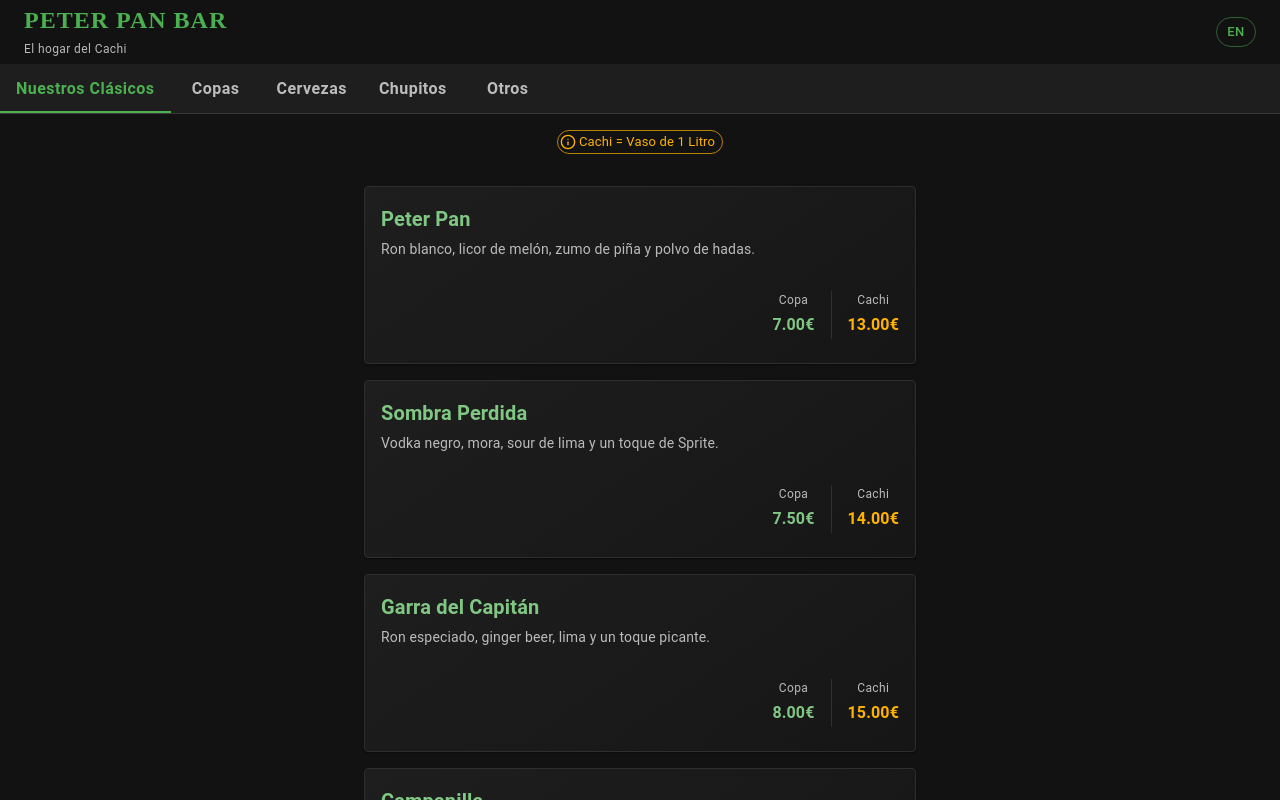
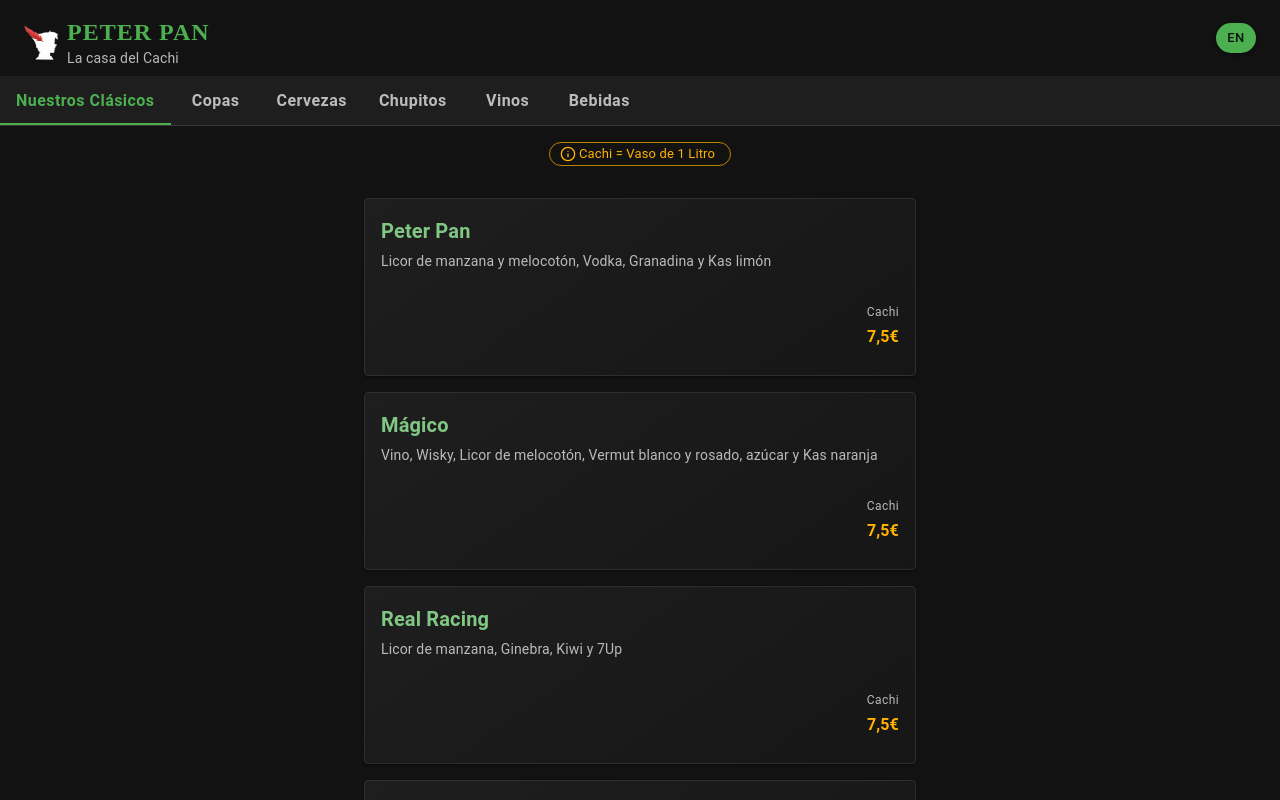
Before and after one commit to andr-33/peter-pan-menu-digital, a React (Vite) app: page / in a window 1280 px wide. Built offline with nearby package versions, Linux system fonts and the light colour scheme.

Commit message:
Menu with all prices and main features

```diff
--- a/index.html
+++ b/index.html
@@ -1,12 +1,16 @@
 <!DOCTYPE html>
 <html lang="es">
+
 <head>
+  <link rel="icon" type="image/png" href="/public/logo.png">
   <meta charset="UTF-8" />
   <meta name="viewport" content="width=device-width, initial-scale=1.0" />
-    <title>Peter Pan Bar - Carta Digital</title>
+  <title>Peter Pan - Carta Digital</title>
 </head>
+
 <body>
   <div id="root"></div>
   <script type="module" src="/src/main.tsx"></script>
 </body>
+
 </html>
--- a/src/carta_peter_pan_bar.tsx
+++ b/src/carta_peter_pan_bar.tsx
@@ -6,7 +6,8 @@ import {
   Tabs,
   Tab,
   Container,
-  Chip
+  Chip,
+  Typography
 } from '@mui/material';
 import { Info } from 'lucide-react';
 
@@ -62,6 +63,7 @@ export default function PeterPanBarMenu() {
           <Container maxWidth="sm" disableGutters>
 
             {/* Banner de información de "Cachi" global */}
+            {(tabValue === 0 || tabValue === 1) && (
               <Box sx={{ px: 2, pt: 2, pb: 0, display: 'flex', justifyContent: 'center' }}>
                 <Chip
                   icon={<Info size={16} />}
@@ -69,9 +71,10 @@ export default function PeterPanBarMenu() {
                   color="secondary"
                   variant="outlined"
                   size="small"
-                sx={{ mb: 1 }}
+                  sx={{ mb: 1, px: 1 }}
                 />
               </Box>
+            )}
 
             {/* PANEL 1: NUESTROS CLÁSICOS */}
             <CustomTabPanel value={tabValue} index={0}>
@@ -90,12 +93,22 @@ export default function PeterPanBarMenu() {
 
             {/* PANEL 4: CHUPITOS */}
             <CustomTabPanel value={tabValue} index={3}>
+              <Box sx={{ mb: 2, p: 1.5, bgcolor: 'rgba(76, 175, 80, 0.1)', borderRadius: 2, borderLeft: '4px solid #4caf50', textAlign: 'center' }}>
+                <Typography variant="subtitle1" fontWeight="bold" color="text.primary">
+                  {lang === 'es' ? 'Todos nuestros chupitos a 2,50€' : 'All our shots at 2.50€'}
+                </Typography>
+              </Box>
               <GenericPanel items={menuData.chupitos} lang={lang} />
             </CustomTabPanel>
 
-            {/* PANEL 5: OTROS */}
+            {/* PANEL 5: VINOS */}
             <CustomTabPanel value={tabValue} index={4}>
-              <GenericPanel items={menuData.otros} lang={lang} />
+              <GenericPanel items={menuData.vinos} lang={lang} />
+            </CustomTabPanel>
+
+            {/* PANEL 6: BEBIDAS */}
+            <CustomTabPanel value={tabValue} index={5}>
+              <GenericPanel items={menuData.bebidas} lang={lang} />
             </CustomTabPanel>
 
           </Container>
--- a/src/components/GenericPanel.tsx
+++ b/src/components/GenericPanel.tsx
@@ -14,7 +14,7 @@ export default function GenericPanel({ items, lang }: GenericPanelProps) {
           <Box key={idx}>
             <Box sx={{ px: 2, py: 2, display: 'flex', justifyContent: 'space-between', alignItems: 'center' }}>
               <Typography variant="body1">{item.name[lang]}</Typography>
-              <Typography variant="h6" color="primary.light">{item.price}€</Typography>
+              {item.price && <Typography variant="body1" color="primary.light" fontWeight="bold">{item.price}€</Typography>}
             </Box>
             {idx < items.length - 1 && <Divider sx={{ opacity: 0.5 }} />}
           </Box>
--- a/src/components/Header.tsx
+++ b/src/components/Header.tsx
@@ -18,16 +18,21 @@ export default function Header({ lang, onToggleLanguage }: HeaderProps) {
       }}
     >
       <Toolbar>
-        <Box sx={{ flexGrow: 1 }}>
-          <Typography variant="h5" component="div" sx={{ color: 'primary.main', fontFamily: 'serif', letterSpacing: 1 }}>
-            {uiTexts.title}
-          </Typography>
-          <Typography variant="caption" color="text.secondary">
-            {uiTexts.subtitle[lang]}
-          </Typography>
+        <Box sx={{ flexGrow: 1, mt: 2, mb: 1 }}>
+          <Box sx={{ display: 'flex', alignItems: 'center', gap: 1 }}>
+            <img src="/logo.png" alt="Logo" style={{ width: '35px', height: '35px' }} />
+            <Box sx={{ display: 'flex', flexDirection: 'column' }}>
+              <Typography variant="h5" component="div" sx={{ color: 'primary.main', fontFamily: 'serif', letterSpacing: 1 }}>
+                {uiTexts.title}
+              </Typography>
+              <Typography variant="body2" color="text.secondary">
+                {uiTexts.subtitle[lang]}
+              </Typography>
+            </Box>
+          </Box>
         </Box>
         <Button
-          variant="outlined"
+          variant="contained"
           color="primary"
           size="small"
           onClick={onToggleLanguage}
--- a/src/components/PriceRow.tsx
+++ b/src/components/PriceRow.tsx
@@ -2,7 +2,7 @@ import { Box, Typography, Divider } from '@mui/material';
 import { uiTexts } from '../data/menuData';
 
 interface PriceRowProps {
-  priceCopa: string;
+  priceCopa?: string;
   priceCachi: string;
   lang: 'es' | 'en';
 }
@@ -10,6 +10,7 @@ interface PriceRowProps {
 export default function PriceRow({ priceCopa, priceCachi, lang }: PriceRowProps) {
   return (
     <Box sx={{ display: 'flex', gap: 2, mt: 1, justifyContent: 'flex-end' }}>
+      {priceCopa && (
         <Box sx={{ textAlign: 'center' }}>
           <Typography variant="caption" color="text.secondary" display="block">
             {uiTexts.copaHeader[lang]}
@@ -17,8 +18,9 @@ export default function PriceRow({ priceCopa, priceCachi, lang }: PriceRowProps)
           <Typography variant="subtitle1" fontWeight="bold" color="primary.light">
             {priceCopa}€
           </Typography>
+          <Divider orientation="vertical" flexItem sx={{ borderColor: 'rgba(255,255,255,0.1)' }} />
         </Box>
-      <Divider orientation="vertical" flexItem sx={{ borderColor: 'rgba(255,255,255,0.1)' }} />
+      )}
       <Box sx={{ textAlign: 'center' }}>
         <Typography variant="caption" color="text.secondary" display="block">
           {uiTexts.cachiHeader[lang]}
--- a/src/components/SpiritsPanel.tsx
+++ b/src/components/SpiritsPanel.tsx
@@ -25,15 +25,34 @@ export default function SpiritsPanel({ lang }: SpiritsPanelProps) {
             <Typography variant="h6">{category.name[lang]}</Typography>
           </AccordionSummary>
           <AccordionDetails sx={{ p: 0 }}>
+            {/* Cabecera de columnas para Copa y Cachi */}
+            <Box sx={{ px: 2, py: 1, display: 'flex', justifyContent: 'space-between', alignItems: 'center' }}>
+              <Typography variant="caption" color="text.secondary" sx={{ fontWeight: 'bold' }}>
+                {lang === 'es' ? 'Marca' : 'Brand'}
+              </Typography>
+              <Box sx={{ display: 'flex', gap: 2, textAlign: 'right' }}>
+                <Box sx={{ width: '55px' }}>
+                  <Typography variant="caption" color="text.secondary" sx={{ fontWeight: 'bold' }}>
+                    {uiTexts.copaHeader[lang]}
+                  </Typography>
+                </Box>
+                <Box sx={{ width: '55px' }}>
+                  <Typography variant="caption" sx={{ fontWeight: 'bold', color: 'secondary.main' }}>
+                    {uiTexts.cachiHeader[lang]}
+                  </Typography>
+                </Box>
+              </Box>
+            </Box>
+
             {category.items.map((item, itemIdx) => (
               <Box key={itemIdx}>
                 <Box sx={{ px: 2, py: 1.5, display: 'flex', justifyContent: 'space-between', alignItems: 'center' }}>
                   <Typography variant="body1">{item.name}</Typography>
                   <Box sx={{ display: 'flex', gap: 2, textAlign: 'right' }}>
-                    <Box>
-                      <Typography variant="body1" fontWeight="medium">{item.priceCopa}€</Typography>
+                    <Box sx={{ width: '55px' }}>
+                      <Typography variant="body2" fontWeight="medium" color="text.secondary">{item.priceCopa}€</Typography>
                     </Box>
-                    <Box sx={{ width: '45px' }}>
+                    <Box sx={{ width: '55px' }}>
                       <Typography variant="body1" fontWeight="bold" color="secondary.main">{item.priceCachi}€</Typography>
                     </Box>
                   </Box>
--- a/src/data/menuData.ts
+++ b/src/data/menuData.ts
@@ -12,7 +12,7 @@ export interface ClassicItem {
   id: string;
   name: MultilingualString;
   description: MultilingualString;
-  priceCopa: string;
+  priceCopa?: string;
   priceCachi: string;
 }
 
@@ -30,7 +30,7 @@ export interface SpiritCategory {
 
 export interface GenericItem {
   name: MultilingualString;
-  price: string;
+  price?: string;
 }
 
 export interface MenuData {
@@ -39,45 +39,68 @@ export interface MenuData {
   copas: SpiritCategory[];
   cervezas: GenericItem[];
   chupitos: GenericItem[];
-  otros: GenericItem[];
+  vinos: GenericItem[];
+  bebidas: GenericItem[];
 }
 
 export const menuData: MenuData = {
   categories: [
     { id: 'clasicos', label: { es: 'Nuestros Clásicos', en: 'Our Classics' } },
-    { id: 'copas', label: { es: 'Copas', en: 'Spirits & Mixers' } },
+    { id: 'copas', label: { es: 'Copas', en: 'Mixers' } },
     { id: 'cervezas', label: { es: 'Cervezas', en: 'Beers' } },
     { id: 'chupitos', label: { es: 'Chupitos', en: 'Shots' } },
-    { id: 'otros', label: { es: 'Otros', en: 'Others' } }
+    { id: 'vinos', label: { es: 'Vinos', en: 'Wine' } },
+    { id: 'bebidas', label: { es: 'Bebidas', en: 'Drinks' } },
   ],
   clasicos: [
     {
       id: 'c1',
-      name: { es: 'Peter Pan', en: "Peter Pan" },
-      description: { es: 'Ron blanco, licor de melón, zumo de piña y polvo de hadas.', en: 'White rum, melon liqueur, pineapple juice and fairy dust.' },
-      priceCopa: '7.00',
-      priceCachi: '13.00'
+      name: { es: 'Peter Pan', en: 'Peter Pan' },
+      description: { es: 'Licor de manzana y melocotón, Vodka, Granadina y Kas limón', en: 'Apple and peach liqueur, Vodka, Grenadine and lemon soda' },
+      priceCachi: '7,5'
     },
     {
       id: 'c2',
-      name: { es: 'Sombra Perdida', en: 'Lost Shadow' },
-      description: { es: 'Vodka negro, mora, sour de lima y un toque de Sprite.', en: 'Black vodka, blackberry, lime sour and a touch of Sprite.' },
-      priceCopa: '7.50',
-      priceCachi: '14.00'
+      name: { es: 'Mágico', en: 'Magic' },
+      description: { es: 'Vino, Wisky, Licor de melocotón, Vermut blanco y rosado, azúcar y Kas naranja', en: 'Wine, Whisky, Peach liqueur, white and rose Vermouth, sugar and orange soda' },
+      priceCachi: '7,5'
     },
     {
       id: 'c3',
-      name: { es: 'Garra del Capitán', en: "Captain's Hook" },
-      description: { es: 'Ron especiado, ginger beer, lima y un toque picante.', en: 'Spiced rum, ginger beer, lime and a spicy touch.' },
-      priceCopa: '8.00',
-      priceCachi: '15.00'
+      name: { es: 'Real Racing', en: 'Real Racing' },
+      description: { es: 'Licor de manzana, Ginebra, Kiwi y 7Up', en: 'Apple liqueur, Gin, Kiwi and 7Up' },
+      priceCachi: '7,5'
     },
     {
       id: 'c4',
-      name: { es: 'Campanilla', en: 'Tinkerbell' },
-      description: { es: 'Tequila, puré de maracuyá, triple sec y borde de azúcar pica-pica.', en: 'Tequila, passion fruit puree, triple sec and sour sugar rim.' },
-      priceCopa: '7.50',
-      priceCachi: '14.00'
+      name: { es: 'Sexo en la playa', en: 'Sex on the beach' },
+      description: { es: 'Licor de melocotón, Malibu y zumo de piña', en: 'Peach liqueur, Malibu and pineapple juice' },
+      priceCachi: '7,5'
+    },
+    {
+      id: 'c5',
+      name: { es: 'Sexo en el Peter', en: 'Sex on the Peter' },
+      description: { es: 'Vodka, Malibu y zumo de piña', en: 'Vodka, Malibu and pineapple juice' },
+      priceCachi: '7,5'
+    },
+    {
+      id: 'c6',
+      name: { es: 'Orgasmo de limon', en: 'Orgasm lemon' },
+      description: { es: 'Licor de manzana, Tropical Blue y Kas limón', en: 'Apple liqueur, Tropical Blue and lemon soda' },
+      priceCachi: '7,5'
+    },
+    {
+      id: 'c7',
+      name: { es: 'Orgasmo de naranja', en: 'Orgasm orange' },
+      description: { es: 'Licor de melocotón, Tropical Blue y Kas naranja', en: 'Peach liqueur, Tropical Blue and orange soda' },
+      priceCachi: '7,5'
+    },
+    {
+      id: 'c8',
+      name: { es: 'Mojito Clásico', en: 'Mojito Classic' },
+      description: { es: 'Rodajas de limon, hierbabuena, Ron blanco, azúcar y 7Up.', en: 'Lime slices, mint, white rum, sugar and 7Up.' },
+      priceCopa: '7,5',
+      priceCachi: '9,5'
     }
   ],
   copas: [
@@ -85,75 +108,116 @@ export const menuData: MenuData = {
       categoryId: 'ron',
       name: { es: 'Rones', en: 'Rums' },
       items: [
-        { name: 'Brugal Añejo', priceCopa: '6.50', priceCachi: '12.00' },
-        { name: 'Barceló', priceCopa: '6.50', priceCachi: '12.00' },
-        { name: 'Cacique', priceCopa: '6.50', priceCachi: '12.00' },
-        { name: 'Santa Teresa 1796', priceCopa: '9.00', priceCachi: '16.00' }
+        { name: 'Brugal Añejo', priceCopa: '6,50', priceCachi: '8,5' },
+        { name: 'Barceló', priceCopa: '6,50', priceCachi: '8,5' },
+        { name: 'Cacique', priceCopa: '6,50', priceCachi: '8,5' },
+        { name: 'Santa Teresa', priceCopa: '6,50', priceCachi: '8,5' },
+        { name: 'Arehucas', priceCopa: '6,50', priceCachi: '8,5' },
+        { name: 'Barcardí', priceCopa: '6,50', priceCachi: '8,5' },
+        { name: 'Barcardí Limón', priceCopa: '6,50', priceCachi: '8,5' },
+        { name: 'Legendario', priceCopa: '6,50', priceCachi: '8,5' },
+        { name: 'Malibu', priceCopa: '6,50', priceCachi: '8,5' },
+        { name: 'Negrita', priceCopa: '6,50', priceCachi: '7,7' },
+        { name: 'Captain Morgan', priceCopa: '6,50', priceCachi: '8,5' }
       ]
     },
     {
       categoryId: 'whisky',
       name: { es: 'Whiskys', en: 'Whiskies' },
       items: [
-        { name: "Ballantine's", priceCopa: '6.50', priceCachi: '12.00' },
-        { name: 'DYC 8', priceCopa: '6.00', priceCachi: '11.00' },
-        { name: "Jack Daniel's", priceCopa: '7.50', priceCachi: '14.00' },
-        { name: 'Johnnie Walker Black', priceCopa: '8.50', priceCachi: '15.00' }
+        { name: "Ballantine's", priceCopa: '6,50', priceCachi: '8,5' },
+        { name: 'DYC', priceCopa: '6,50', priceCachi: '7,7' },
+        { name: "Jack Daniel's", priceCopa: '6,50', priceCachi: '10,5' },
+        { name: 'Johnnie Walker', priceCopa: '6,50', priceCachi: '8,5' },
+        { name: 'Bold', priceCopa: '6,50', priceCachi: '8,5' },
+        { name: 'Jameson', priceCopa: '6,50', priceCachi: '8,5' },
+        { name: 'JB', priceCopa: '6,50', priceCachi: '8,5' },
+        { name: 'White Label', priceCopa: '6,50', priceCachi: '8,5' }
       ]
     },
     {
       categoryId: 'ginebra',
       name: { es: 'Ginebras', en: 'Gins' },
       items: [
-        { name: 'Beefeater', priceCopa: '6.50', priceCachi: '12.00' },
-        { name: "Seagram's", priceCopa: '6.50', priceCachi: '12.00' },
-        { name: 'Puerto de Indias (Fresa)', priceCopa: '7.00', priceCachi: '13.00' },
-        { name: "Hendrick's", priceCopa: '9.00', priceCachi: '16.00' }
+        { name: 'Beefeater', priceCopa: '6,50', priceCachi: '8,5' },
+        { name: "Seagram's", priceCopa: '6,50', priceCachi: '8,5' },
+        { name: 'Tanqueray', priceCopa: '6,50', priceCachi: '8,5' },
+        { name: 'Puerto de Indias', priceCopa: '6,50', priceCachi: '8,7' },
+        { name: 'Larios', priceCopa: '6,50', priceCachi: '7,7' },
+        { name: 'Bombay', priceCopa: '6,50', priceCachi: '8,5' },
+        { name: 'Bombay Sapphire', priceCopa: '6,50', priceCachi: '10,5' },
       ]
     },
     {
       categoryId: 'vodka',
       name: { es: 'Vodkas', en: 'Vodkas' },
       items: [
-        { name: 'Absolut', priceCopa: '6.50', priceCachi: '12.00' },
-        { name: 'Smirnoff', priceCopa: '6.50', priceCachi: '12.00' },
-        { name: 'Grey Goose', priceCopa: '9.50', priceCachi: '17.00' }
+        { name: 'Absolut', priceCopa: '6,50', priceCachi: '8,5' },
+        { name: 'Eristoff', priceCopa: '6,50', priceCachi: '7,7' },
+        { name: 'Vodka Negro', priceCopa: '6,50', priceCachi: '8,5' },
+
       ]
     }
   ],
   cervezas: [
-    { name: { es: 'Caña Mahou', en: 'Small Draft Beer' }, price: '2.00' },
-    { name: { es: 'Doble Mahou', en: 'Large Draft Beer' }, price: '3.00' },
-    { name: { es: 'Tercio Mahou 5 Estrellas', en: 'Mahou 5 Estrellas Bottle' }, price: '3.50' },
-    { name: { es: 'Tercio Alhambra Reserva', en: 'Alhambra Reserva Bottle' }, price: '4.00' },
-    { name: { es: 'Cachi de Cerveza', en: 'Cachi Beer (1 Liter)' }, price: '7.00' },
-    { name: { es: 'Cachi de Calimocho', en: 'Cachi Calimocho (Wine & Cola)' }, price: '7.00' }
+    { name: { es: 'Tercio Mahou', en: 'Mahou Bottle' }, price: '2,7' },
+    { name: { es: 'Tercio Estrella Galicia', en: 'Estrella Galicia Bottle' }, price: '2,7' },
+    { name: { es: 'Tercio Alhambra', en: 'Alhambra Bottle' }, price: '3' },
+    { name: { es: 'Tercio Voll Damm', en: 'Voll Damm Bottle' }, price: '3' },
+    { name: { es: 'Tercio Radler', en: 'Radler Bottle' }, price: '3' },
+    { name: { es: 'Tercio 0,0 Tostada', en: '0,0 Tostada Bottle' }, price: '3' },
+    { name: { es: 'Caña', en: 'Half-pint' }, price: '3,5' },
+    { name: { es: 'Cachi de Cerveza', en: 'Cachi Beer (1 Liter)' }, price: '6,5' },
   ],
   chupitos: [
-    { name: { es: 'Tequila José Cuervo', en: 'José Cuervo Tequila' }, price: '2.50' },
-    { name: { es: 'Jägermeister', en: 'Jägermeister' }, price: '3.00' },
-    { name: { es: 'Crema de Orujo', en: 'Orujo Cream' }, price: '2.50' },
-    { name: { es: 'Vodka Caramelo', en: 'Caramel Vodka' }, price: '2.50' }
+    { name: { es: 'Tequila José Cuervo', en: 'José Cuervo Tequila' } },
+    { name: { es: 'Tequila de fresa', en: 'Strawberry Tequila' } },
+    { name: { es: 'Plata o Plomo', en: 'Plata o Plomo' } },
+    { name: { es: 'Jägermeister', en: 'Jägermeister' } },
+    { name: { es: 'Crema de Orujo', en: 'Orujo Cream' } },
+    { name: { es: 'Ron miel', en: 'Honey Rum' } },
+    { name: { es: 'Vodka Negro', en: 'Black Vodka' } },
+    { name: { es: 'Peche', en: 'Peche' } },
+    { name: { es: 'Thunder Bitch', en: 'Thunder Bitch' } },
   ],
-  otros: [
-    { name: { es: 'Refrescos (Cola, Naranja, Limón...)', en: 'Sodas (Cola, Orange, Lemon...)' }, price: '2.50' },
-    { name: { es: 'Zumos (Piña, Melocotón)', en: 'Juices (Pineapple, Peach)' }, price: '2.50' },
-    { name: { es: 'Agua Mineral', en: 'Mineral Water' }, price: '2.00' },
-    { name: { es: 'Red Bull', en: 'Red Bull' }, price: '3.50' },
-    { name: { es: 'Copa de Vino (Tinto / Blanco)', en: 'Glass of Wine (Red / White)' }, price: '3.00' }
+  vinos: [
+    { name: { es: 'Copa Rioja', en: 'Red Wine' }, price: '1,8' },
+    { name: { es: 'Copa Rueda', en: 'White Wine' }, price: '1,8' },
+    { name: { es: 'Calimocho', en: 'Calimocho' }, price: '4,5' },
+    { name: { es: 'Calimora', en: 'Calimora' }, price: '4,8' },
+    { name: { es: 'Tinto de verano', en: 'Tinto de verano' }, price: '4,5' },
+    { name: { es: 'Calimocho (Rioja)', en: 'Calimocho (Rioja)' }, price: '5,7' },
+    { name: { es: 'Rebujito', en: 'Rebujito' }, price: '5,7' },
+    { name: { es: 'Sangria', en: 'Sangria' }, price: '6' },
+    { name: { es: 'Vino de Coco', en: 'Coconut Wine' }, price: '6,7' },
+
+  ],
+  bebidas: [
+    { name: { es: 'Agua sin gas', en: 'Still water' }, price: '1,8' },
+    { name: { es: 'Agua con gas', en: 'Sparkling water' }, price: '2,7' },
+    { name: { es: 'Coca-Cola', en: 'Coke' }, price: '2,7' },
+    { name: { es: 'Coca-Cola Zero', en: 'Coke Zero' }, price: '2,7' },
+    { name: { es: 'Kas Naranja', en: 'Kas Orange' }, price: '2,7' },
+    { name: { es: 'Kas Limón', en: 'Kas Lemon' }, price: '2,7' },
+    { name: { es: 'Tónica', en: 'Tonic' }, price: '2,7' },
+    { name: { es: 'Sprite', en: 'Sprite' }, price: '2,7' },
+    { name: { es: 'Nestea', en: 'Nestea' }, price: '2,7' },
+    { name: { es: 'Zumos de Piña', en: 'Pineapple juice' }, price: '2,7' },
+    { name: { es: 'Mosto', en: 'Grape juice' }, price: '2,7' },
+    { name: { es: 'Red Bull', en: 'Red Bull' }, price: '3' }
   ]
 };
 
 export const uiTexts = {
-  title: 'PETER PAN BAR',
-  subtitle: { es: 'El hogar del Cachi', en: 'Home of the Cachi' },
+  title: 'PETER PAN',
+  subtitle: { es: 'La casa del Cachi', en: 'Home of the Cachi' },
   cachiInfo: {
     es: 'Cachi = Vaso de 1 Litro',
     en: 'Cachi = 1 Liter Cup'
   },
   mixInfo: {
-    es: 'Todas las copas incluyen tu mezcla favorita (Cola, Limón, Naranja, Tónica, etc).',
-    en: 'All spirits include your favorite mixer (Cola, Lemon, Orange, Tonic, etc).'
+    es: 'Todas las copas incluyen tu mezcla favorita',
+    en: 'All spirits include your favorite mixer'
   },
   copaHeader: { es: 'Copa', en: 'Glass' },
   cachiHeader: { es: 'Cachi', en: 'Cachi' }
```
Also changed, not shown: public/logo.png (added). Lines whose indentation alone changed are shown as unchanged.
